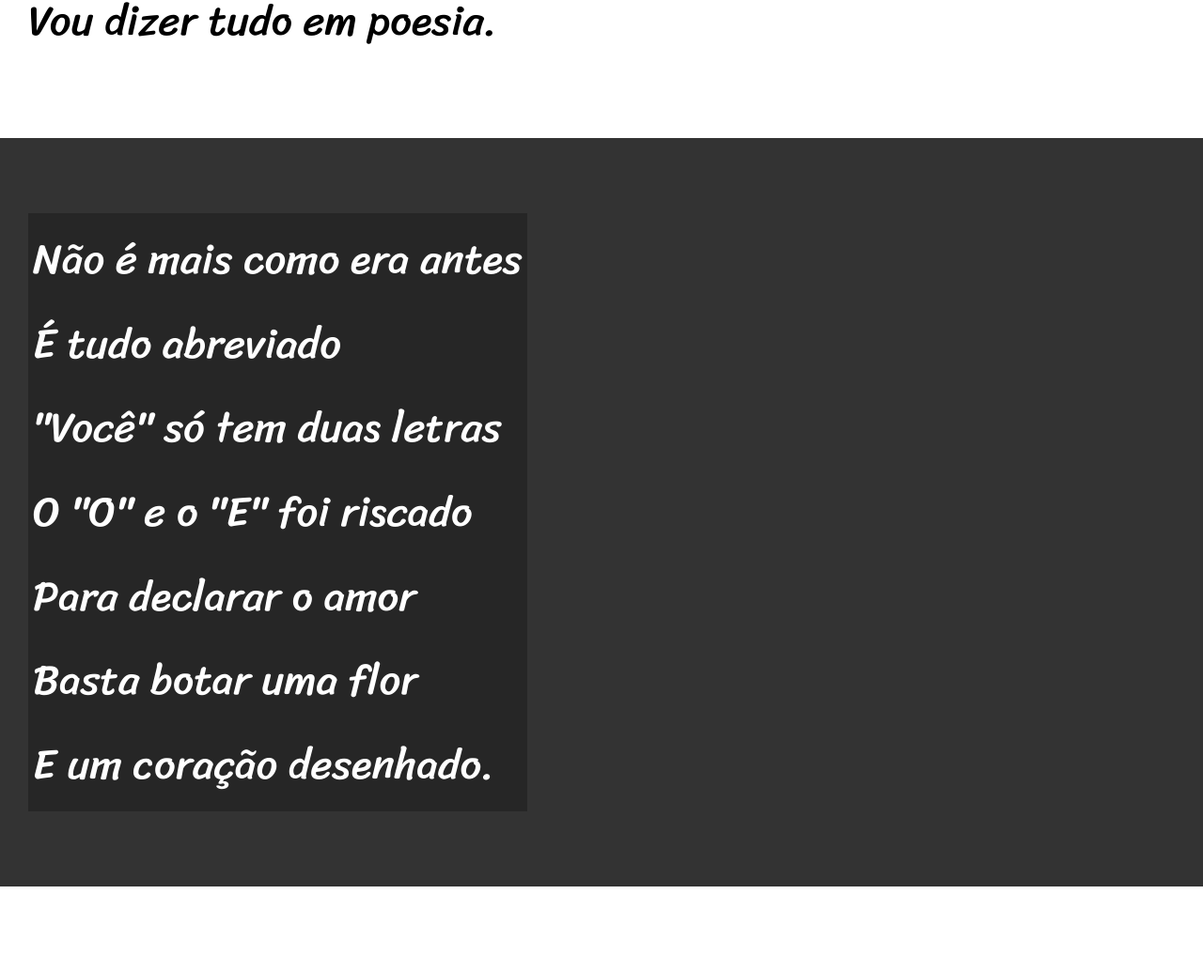
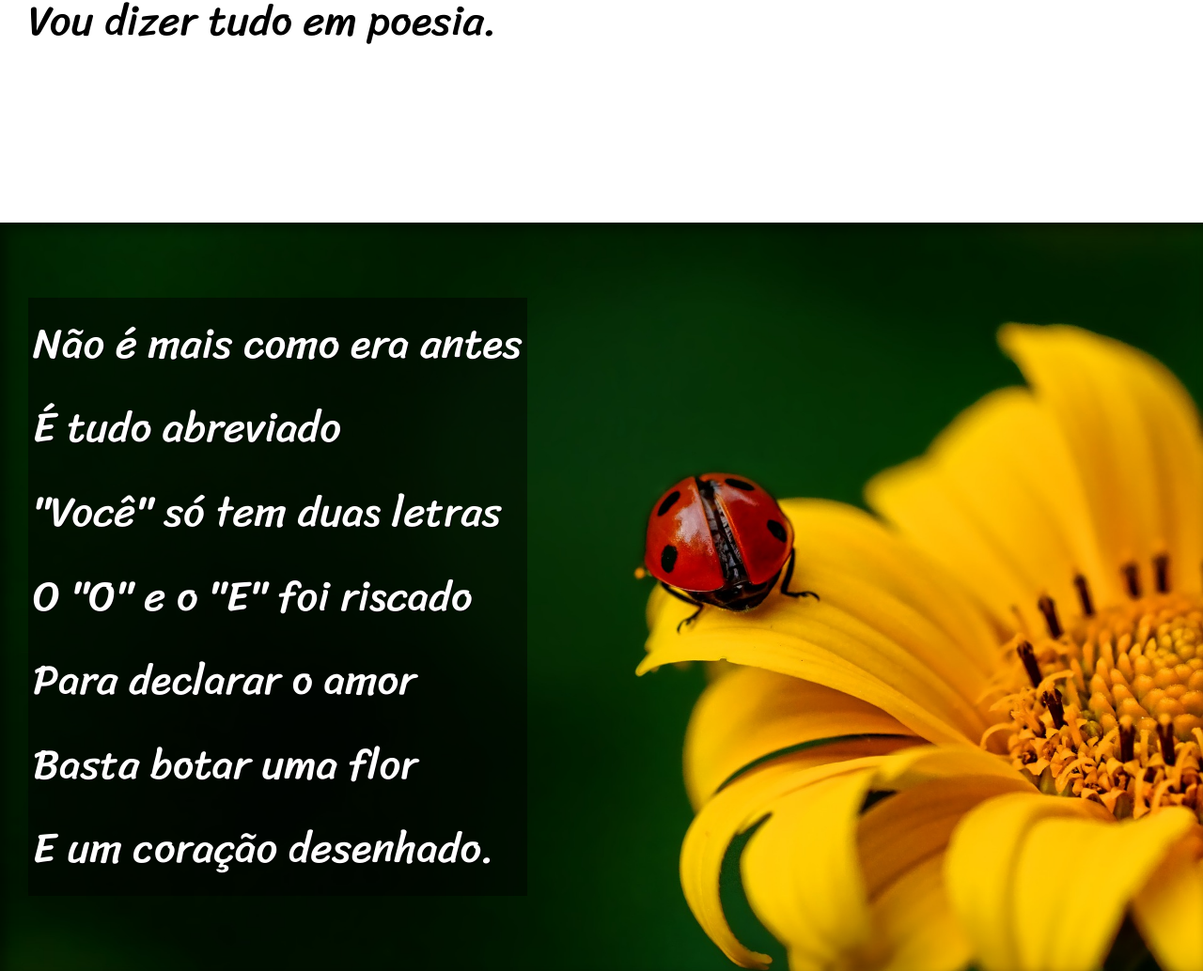
Before and after one commit to Phfigs/HTML-CSS, a plain HTML site: page Desafios/d012 (fundos)/index.html in a window 1280 px wide. Shown: the part 1000-2034 px from the top of the page at 94% size. Drawn offline with Linux system fonts and the light colour scheme.

Commit message:
d12 finalizado

```diff
--- a/Desafios/d012 (fundos)/estilo/style.css
+++ b/Desafios/d012 (fundos)/estilo/style.css
@@ -59,6 +59,10 @@ section{
     font-size: 3.5vw;
 }
 
+section > p{
+    padding-bottom: 2em;
+}
+
 section.normal{
     background-color: white;
     color: black;
@@ -67,12 +71,24 @@ section.normal{
 section.imagem{
     background-color: rgb(51, 51, 51);
     color: white;
+    box-shadow: inset 6px 6px 13px 0px rgba(0, 0, 0, 0.473);
 }
 
 section.imagem > p {
     display: inline-block;
-    background-color: rgba(0, 0, 0, 0.253);
+    background-color: rgba(0, 0, 0, 0.479);
+    text-shadow: 1px 1px 0px black;
     padding: 5px
+}
+
+section#img01{
+    background: url('../imagens/background001.jpg') right center no-repeat fixed ;
+    background-size: cover;
+}
+
+section#img02{
+    background: url('../imagens/background002.jpg') right center no-repeat fixed ;
+    background-size: cover;
 }
 
 footer{
--- a/Desafios/d012 (fundos)/index.html
+++ b/Desafios/d012 (fundos)/index.html
@@ -31,7 +31,7 @@
         </p>
     </section>
 
-    <section class="imagem">
+    <section class="imagem" id="img01">
             <p>
                 Não é mais como era antes <br>
                 É tudo abreviado <br>
@@ -66,7 +66,7 @@
 
     </section>
 
-    <section class="imagem">
+    <section class="imagem" id="img02">
             <p>
                 Tenho saudade das cartas <br>
                 Escritas com a própria mão <br>
```
